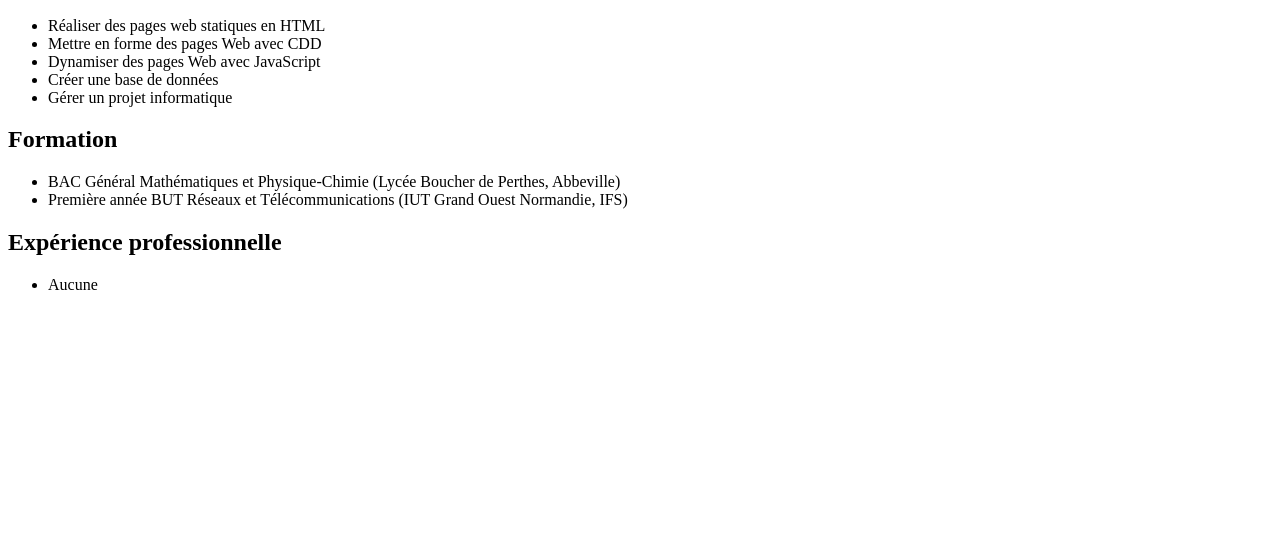
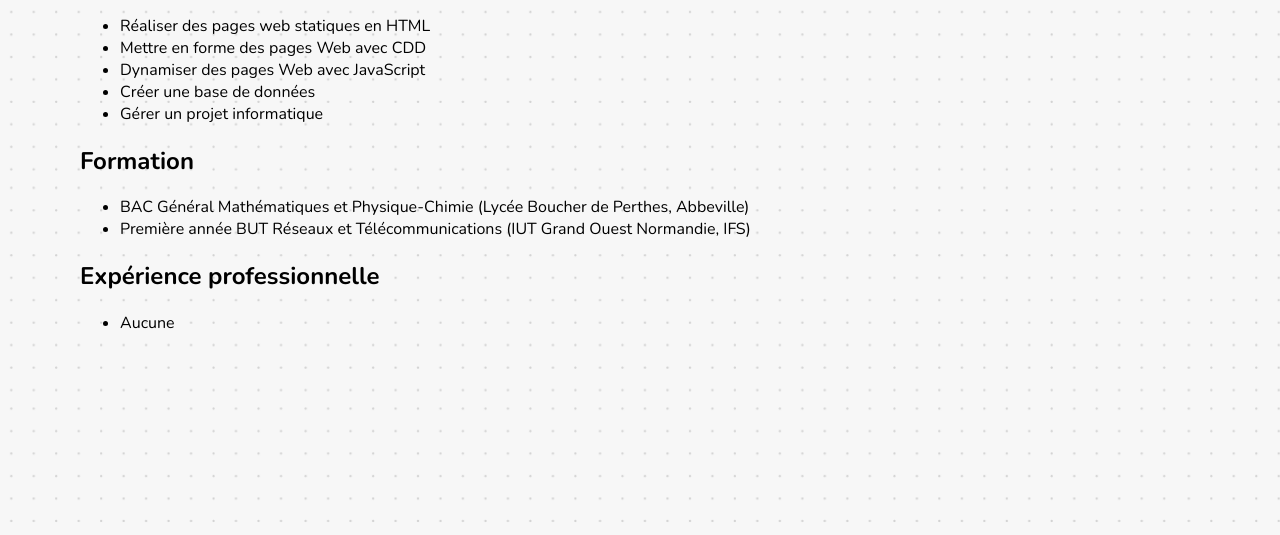
Before and after one commit to florianvigneux/R109_TD1_CV, a plain HTML site: page index.html in a window 1280 px wide. Shown: the part 265-800 px from the top of the page. Drawn offline with nearby package versions, Linux system fonts and the light colour scheme.

Commit message:
Début du CSS

```diff
--- a/CSS/style.css
+++ b/CSS/style.css
@@ -1 +1,11 @@
-@font-face
+@import url('https://fonts.googleapis.com/css2?family=Nunito:ital,wght@0,200..1000;1,200..1000&display=swap');
+
+body
+{
+    font-family: "Nunito", sans-serif;
+    margin-left: auto;
+    margin-right: auto;
+    width: 70em;
+    background-image: url("../images/css-pattern-by-magicpattern.png");
+    background-size: 23%;
+}
```
Also changed, not shown: images/css-pattern-by-magicpattern.png (added).
